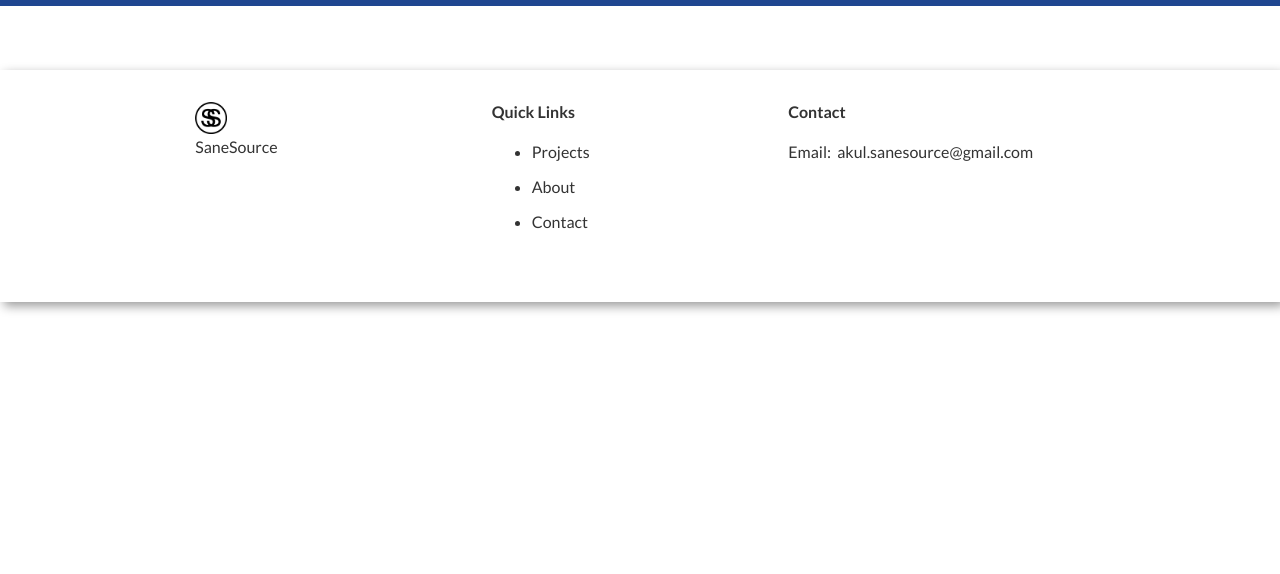
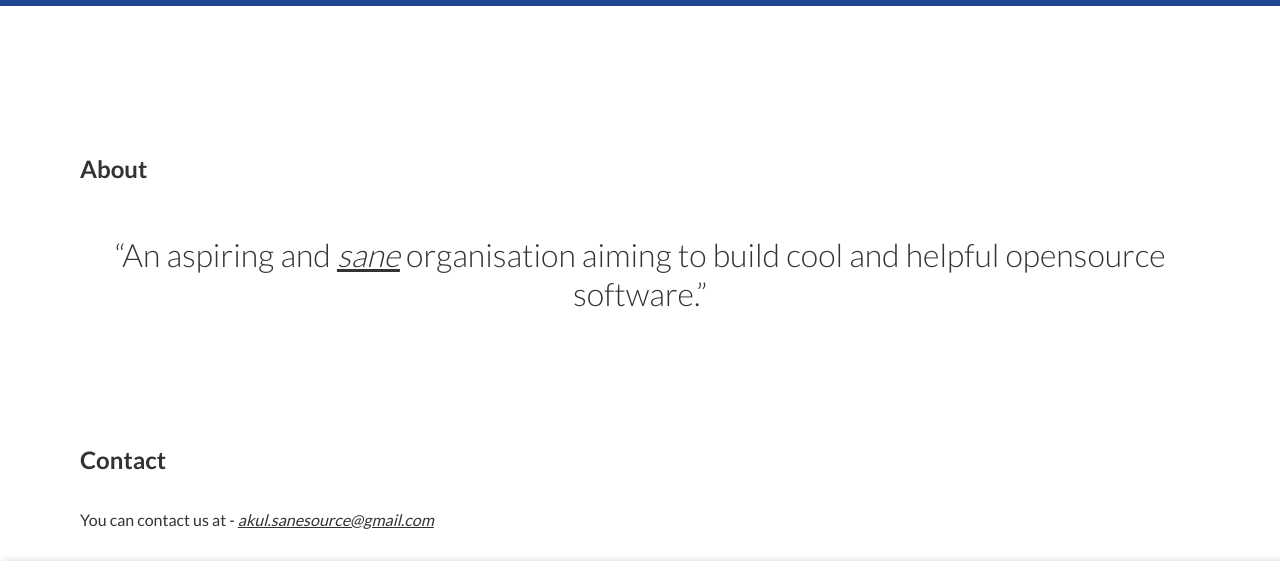
Before and after one commit to sanesource/sanesource.org, a Next.js app: page / in a window 1280 px wide. Shown: the part 378-952 px from the top of the page. Before the commit the page ends 800 px from the top, so only its background shows below. Built offline with nearby package versions, Linux system fonts and the light colour scheme; no server answers.

Commit message:
feat: added about contact initials

```diff
--- /dev/null
+++ b/components/About/index.js
@@ -0,0 +1,19 @@
+import React from "react";
+import styles from "../../styles/Home.module.css";
+
+function About() {
+  return (
+    <div className={styles.wrapper}>
+      <h2>About</h2>
+      <q>
+        An aspiring and&nbsp;
+        <i>
+          <u>sane</u>
+        </i>
+        &nbsp;organisation aiming to build cool and helpful opensource software.
+      </q>
+    </div>
+  );
+}
+
+export default About;
--- /dev/null
+++ b/components/Contact/index.js
@@ -0,0 +1,22 @@
+import React from "react";
+import styles from "../../styles/Home.module.css";
+
+function Contact() {
+  return (
+    <div className={styles.wrapper}>
+      <h2>Contact</h2>
+      <p>
+        You can contact us at -&nbsp;
+        <u>
+          <i>
+            <a href="mailto:akul.sanesource@gmail.com">
+              akul.sanesource@gmail.com
+            </a>
+          </i>
+        </u>
+      </p>
+    </div>
+  );
+}
+
+export default Contact;
--- a/components/Footer.js
+++ b/components/Footer.js
@@ -33,7 +33,7 @@ function Footer() {
             </li>
           </ul>
         </section>
-        <section>
+        <section className={styles.footerSection3}>
           <h4>Contact</h4>
           <p>
             Email: &nbsp;
--- a/components/Header.js
+++ b/components/Header.js
@@ -25,10 +25,14 @@ function Header() {
     setTheme(isDark ? "light" : "dark");
   };
 
+  const hideSidebar = () => {
+    sidebarRef.current.style.left = "-100vw";
+  };
+
   const toggleSidebar = () => {
     const isSidebarOpen = sidebarRef.current.style.left === "0px";
     if (isSidebarOpen) {
-      sidebarRef.current.style.left = "-100vw";
+      hideSidebar();
     } else {
       sidebarRef.current.style.left = 0;
     }
@@ -42,7 +46,7 @@ function Header() {
     <>
       {navLinks.map((link) => (
         <Link key={link.title} href={link.href}>
-          {link.title}
+          <a onClick={hideSidebar}>{link.title}</a>
         </Link>
       ))}
     </>
--- a/pages/index.js
+++ b/pages/index.js
@@ -1,7 +1,9 @@
 import { useEffect, useState } from "react";
 import githubService from "../services/GithubAPIService";
 import ProjectList from "../components/Projects/ProjectList";
+import About from "../components/About";
 import styles from "../styles/Home.module.css";
+import Contact from "../components/Contact";
 
 function Index() {
   const [projects, setProjects] = useState([]);
@@ -23,6 +25,12 @@ function Index() {
       <section className={styles.projects} id="projects">
         <ProjectList projects={projects} />
       </section>
+      <section className={styles.about} id="about">
+        <About />
+      </section>
+      <section className={styles.contact} id="contact">
+        <Contact />
+      </section>
     </section>
   );
 }
--- a/styles/Home.module.css
+++ b/styles/Home.module.css
@@ -18,6 +18,24 @@
   color: var(--color-dark-text);
 }
 
-.projects {
+.projects,
+.about,
+.contact {
   padding-top: 4rem;
 }
+
+.wrapper {
+  padding: 1rem;
+  padding-top: 0;
+  margin: 0 auto;
+  max-width: 72rem;
+  display: flex;
+  flex-direction: column;
+}
+
+.wrapper > q {
+  text-align: center;
+  font-size: 2rem;
+  margin: 2rem;
+  font-weight: 300;
+}
--- a/styles/components/Footer.module.css
+++ b/styles/components/Footer.module.css
@@ -1,4 +1,5 @@
 .footer {
+  background-color: var(--color-background-theme);
   box-shadow: 4px 4px 10px rgb(0, 0, 0, 0.4);
   padding: 1rem 0;
 }
@@ -19,7 +20,7 @@
 }
 
 .footerSections > section > h4,
-.footerSections > section > p {
+.footerSection3 > p {
   margin-top: 0;
 }
 .footerSection2 > ul {
--- a/styles/globals.css
+++ b/styles/globals.css
@@ -64,6 +64,9 @@ a {
 
   --color-secondary-background: #f4f9f9;
   --color-dark-secondary-background: #413f42;
+
+  --color-background-theme: var(--color-background);
+  --color-dark-background-theme: #1e1e1e;
 }
 
 html[data-theme="dark"] {
@@ -73,4 +76,5 @@ html[data-theme="dark"] {
   --color-border: var(--color-dark-border);
   --color-background: var(--color-dark-background);
   --color-secondary-background: var(--color-dark-secondary-background);
+  --color-background-theme: var(--color-dark-background-theme);
 }
```
